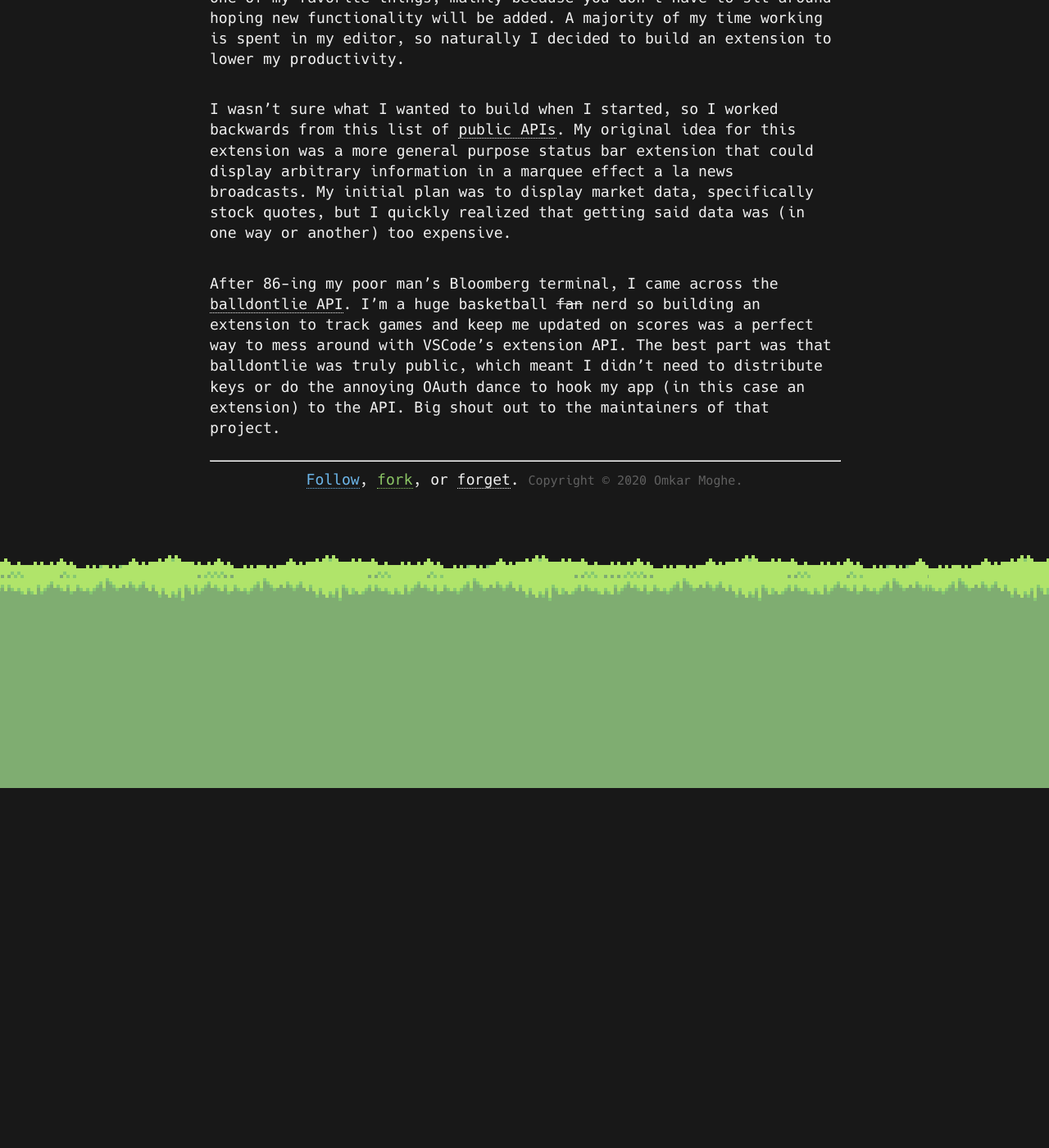
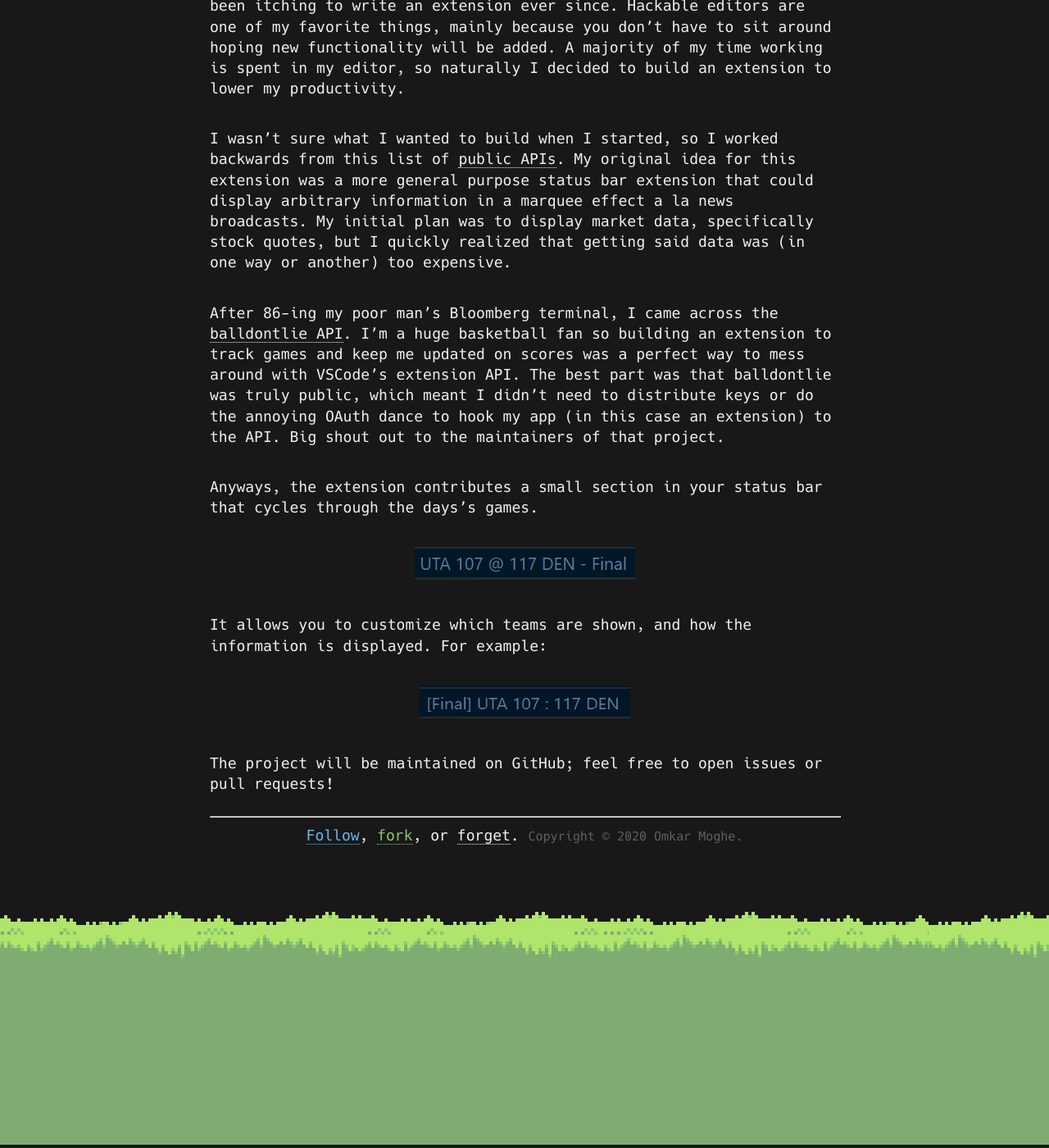
Before and after one commit to omkarmoghe/omkarmoghe.github.io, a Jekyll site: the page built from _projects/vscode-nba-ticker.md, in a window 1280 px wide and 1400 px high, scrolled down 710 px. Shown: the whole window at 82% size. Built offline with Jekyll 4.4.1, drawn with Linux system fonts in a browser that asks for light colours; nearby versions of some CDN libraries; before the commit the page ends 1675 px from its top, so only the background shows below that.

Commit message:
nba ticker post

```diff
--- a/_projects/vscode-nba-ticker.md
+++ b/_projects/vscode-nba-ticker.md
@@ -8,10 +8,21 @@ order: 4
 ---
 
 TL;DR: [NBA scores in your VSCode status bar](https://marketplace.visualstudio.com/items?itemName=omkarmoghe.nba-ticker).
+
 ![NBA Ticker demo](https://github.com/omkarmoghe/NBA-Ticker/raw/master/images/demo-gif-1.gif)
 
 I switched over to VSCode from Sublime sometime in early 2020 and have been itching to write an extension ever since. Hackable editors are one of my favorite things, mainly because you don't have to sit around hoping new functionality will be added. A majority of my time working is spent in my editor, so naturally I decided to build an extension to lower my productivity.
 
 I wasn't sure what I wanted to build when I started, so I worked backwards from this list of [public APIs](https://github.com/public-apis/public-apis). My original idea for this extension was a more general purpose status bar extension that could display arbitrary information in a marquee effect a la news broadcasts. My initial plan was to display market data, specifically stock quotes, but I quickly realized that getting said data was (in one way or another) too expensive.
 
-After 86-ing my poor man's Bloomberg terminal, I came across the [balldontlie API](https://www.balldontlie.io/#introduction). I'm a huge basketball ~~fan~~ nerd so building an extension to track games and keep me updated on scores was a perfect way to mess around with VSCode's extension API. The best part was that balldontlie was truly public, which meant I didn't need to distribute keys or do the annoying OAuth dance to hook my app (in this case an extension) to the API. Big shout out to the maintainers of that project.
+After 86-ing my poor man's Bloomberg terminal, I came across the [balldontlie API](https://www.balldontlie.io/#introduction). I'm a huge basketball fan so building an extension to track games and keep me updated on scores was a perfect way to mess around with VSCode's extension API. The best part was that balldontlie was truly public, which meant I didn't need to distribute keys or do the annoying OAuth dance to hook my app (in this case an extension) to the API. Big shout out to the maintainers of that project.
+
+Anyways, the extension contributes a small section in your status bar that cycles through the days's games.
+
+![Status bar screenshot](vscode-nba-ticker/Screenshot-1.png)
+
+It allows you to customize which teams are shown, and how the information is displayed. For example:
+
+![Status bar screenshot 2](vscode-nba-ticker/Screenshot-2.png)
+
+The project will be maintained on GitHub; feel free to open issues or pull requests!
```
Also changed, not shown: _projects/vscode-nba-ticker/Screenshot-1.png (added), _projects/vscode-nba-ticker/Screenshot-2.png (added).
